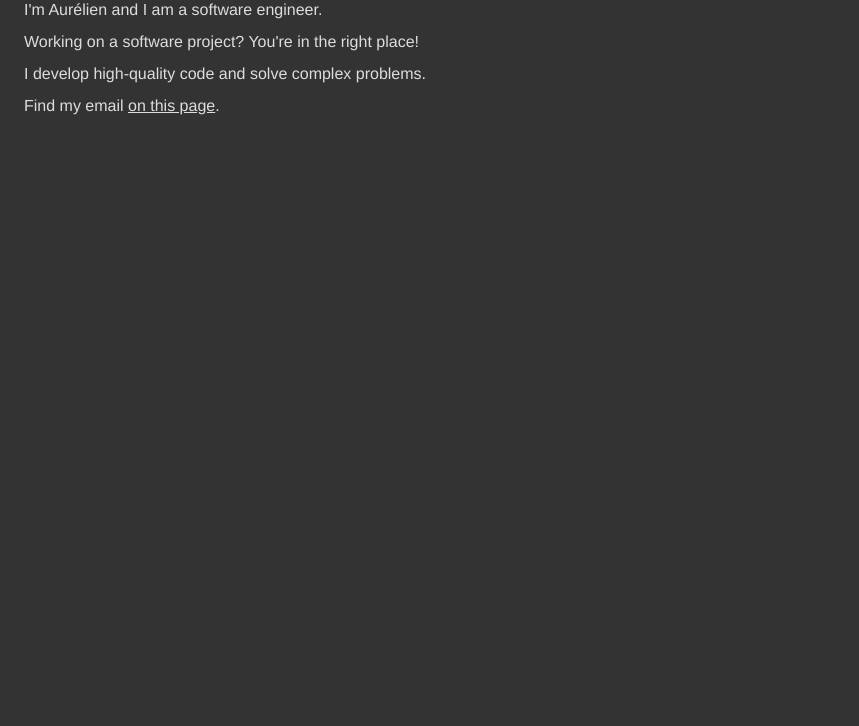
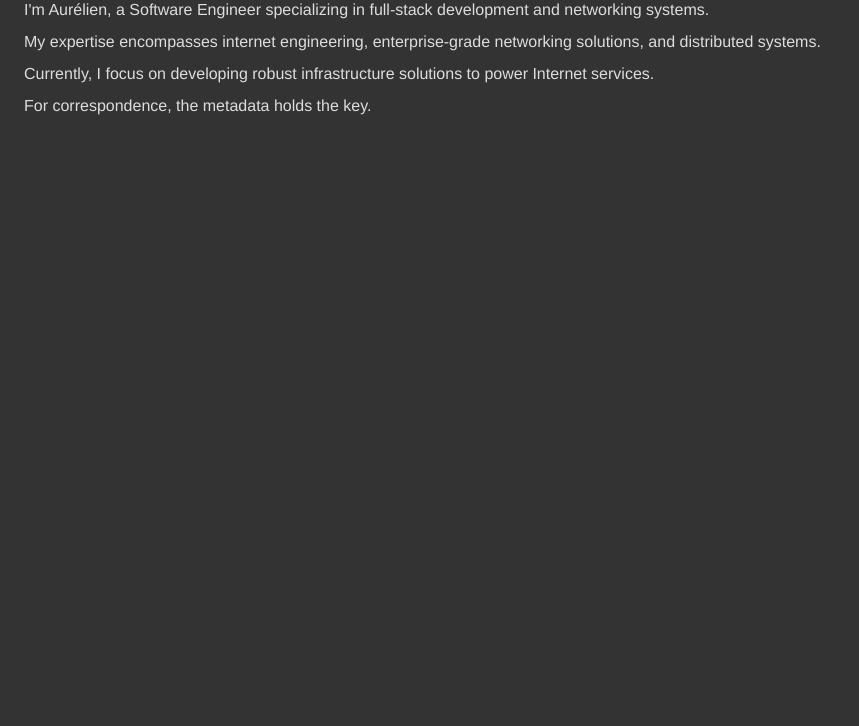
Before and after one commit to goulon/goulon.net, a plain HTML site: page index.html in a window 1280 px wide. Shown: the part 74-800 px from the top of the page, without its empty margins (0-859 px from the left). Drawn offline with Linux system fonts and the light colour scheme.

Commit message:
Update current bio and intro

```diff
--- a/index.html
+++ b/index.html
@@ -5,6 +5,7 @@
     <meta charset="utf-8" />
     <title>Aurélien Goulon</title>
     <link rel="stylesheet" type="text/css" href="main.css" />
+    <link rel="contact" href="https://github.com/goulon/goulon.net/commit/HEAD.patch" />
     <!-- Google tag (gtag.js) -->
     <script
       async
@@ -25,16 +26,16 @@
       Hello!
     </h2>
     <p>
-      I'm Aurélien and I am a software engineer.
+      I'm Aurélien, a Software Engineer specializing in full-stack development and networking systems.
     </p>
     <p>
-      Working on a software project? You're in the right place!
+      My expertise encompasses internet engineering, enterprise-grade networking solutions, and distributed systems.
     </p>
     <p>
-      I develop high-quality code and solve complex problems.
+      Currently, I focus on developing robust infrastructure solutions to power Internet services.
     </p>
     <p>
-      Find my email <a href="https://github.com/goulon/goulon.net/commit/HEAD.patch">on this page<a/>.
+      For correspondence, the metadata holds the key.
     </p>
   </body>
 </html>
```
